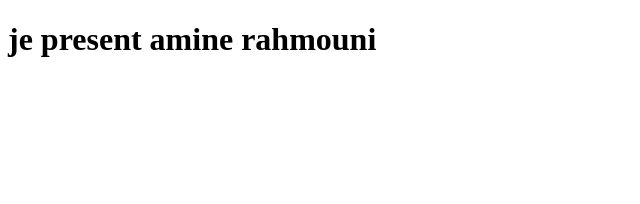
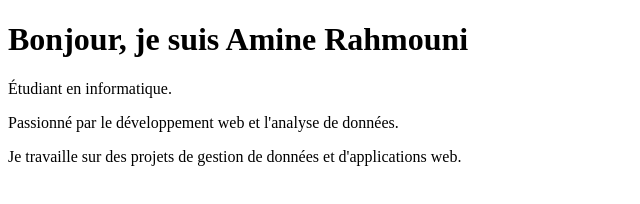
Before and after one commit to amine-rhm/TD_UPJV, a plain HTML site: page index.html in a window 1280 px wide. Shown: the whole page, without its empty margins (0-640 px from the left). Drawn offline with Linux system fonts and the light colour scheme.

Commit message:
Modification de index.html de ma branche

```diff
--- a/index.html
+++ b/index.html
@@ -1,11 +1,14 @@
 <!DOCTYPE html>
-<html lang="en">
+<html lang="fr">
 <head>
     <meta charset="UTF-8">
     <meta name="viewport" content="width=device-width, initial-scale=1.0">
-    <title>Document</title>
+    <title>Présentation d'Amine Rahmouni</title>
 </head>
 <body>
-    <h1>je present amine rahmouni </h1>
+    <h1>Bonjour, je suis Amine Rahmouni</h1>
+    <p>Étudiant en informatique.</p>
+    <p>Passionné par le développement web et l'analyse de données.</p>
+    <p>Je travaille sur des projets de gestion de données et d'applications web.</p>
 </body>
 </html>
```
